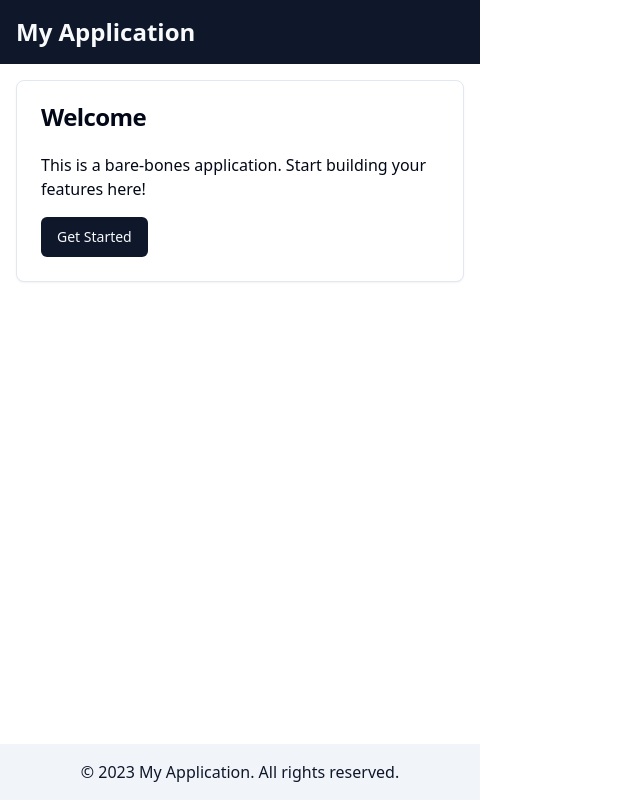
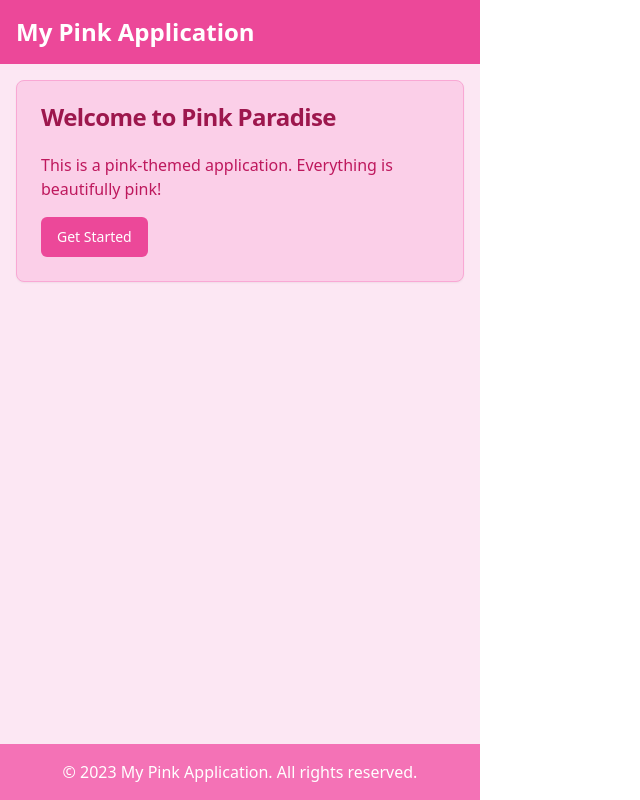
Before and after one commit to GPT-Engineer-App-Dev/bare-bones-foundation, a React (Vite) app: page / in a window 1280 px wide. Shown: the whole page, without its empty margins (0-640 px from the left). Built offline with nearby package versions, Linux system fonts and the light colour scheme.

Commit message:
GPT Engineer Update

```diff
--- a/src/pages/Index.jsx
+++ b/src/pages/Index.jsx
@@ -3,25 +3,25 @@ import { Card, CardHeader, CardTitle, CardContent } from "@/components/ui/card";
 
 const Index = () => {
   return (
-    <div className="min-h-screen flex flex-col">
-      <header className="bg-primary text-primary-foreground p-4">
-        <h1 className="text-2xl font-bold">My Application</h1>
+    <div className="min-h-screen flex flex-col bg-pink-100">
+      <header className="bg-pink-500 text-white p-4">
+        <h1 className="text-2xl font-bold">My Pink Application</h1>
       </header>
 
       <main className="flex-grow p-4">
-        <Card className="max-w-md mx-auto">
+        <Card className="max-w-md mx-auto bg-pink-200 border-pink-300">
           <CardHeader>
-            <CardTitle>Welcome</CardTitle>
+            <CardTitle className="text-pink-800">Welcome to Pink Paradise</CardTitle>
           </CardHeader>
           <CardContent>
-            <p className="mb-4">This is a bare-bones application. Start building your features here!</p>
-            <Button>Get Started</Button>
+            <p className="mb-4 text-pink-700">This is a pink-themed application. Everything is beautifully pink!</p>
+            <Button className="bg-pink-500 hover:bg-pink-600 text-white">Get Started</Button>
           </CardContent>
         </Card>
       </main>
 
-      <footer className="bg-secondary text-secondary-foreground p-4 text-center">
-        <p>&copy; 2023 My Application. All rights reserved.</p>
+      <footer className="bg-pink-400 text-white p-4 text-center">
+        <p>&copy; 2023 My Pink Application. All rights reserved.</p>
       </footer>
     </div>
   );
```
